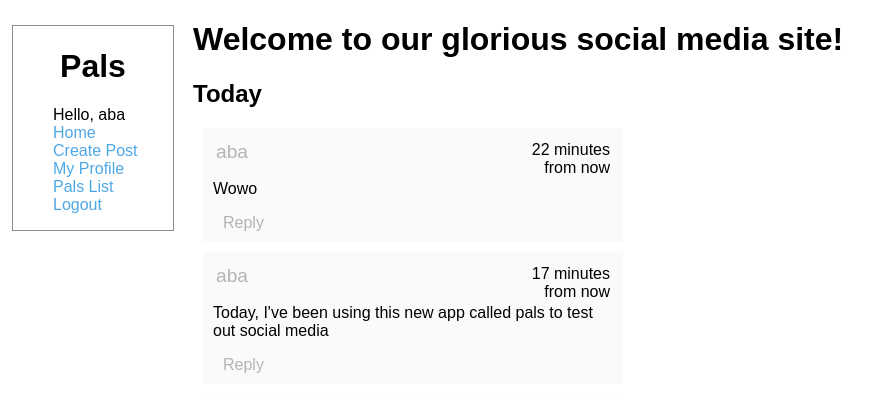
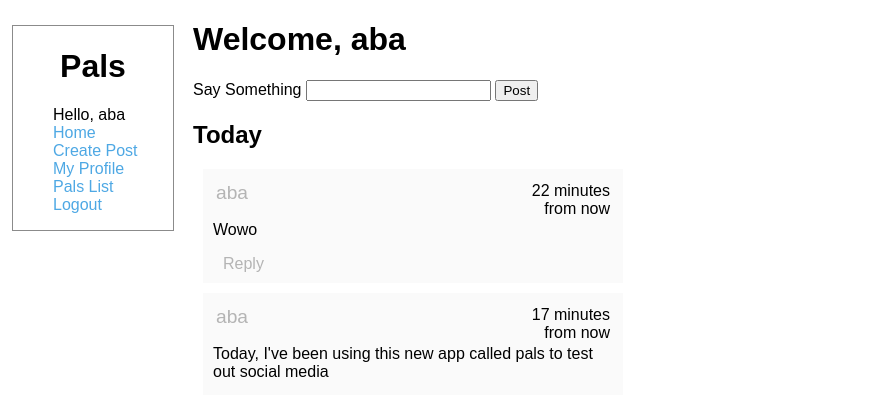
Before and after one commit to Benno1472/pals, a Django app: page /myapp/ in a window 1280 px wide. Shown: the top 395 px of the page, without its empty margins (0-891 px from the left). Run offline with Django 3.2, Linux system fonts and the light colour scheme; a user stored in the database is signed in; data comes from the database, SQL or seed files in the repository; both versions use the stored data as it was after the commit; some web fonts are replaced.

Commit message:
Hid contents from non-authorized users.

```diff
--- a/mysite/myapp/templates/myapp/index.html
+++ b/mysite/myapp/templates/myapp/index.html
@@ -3,7 +3,15 @@
 {% block title %}Home{% endblock %}
 
 {% block content %}
-<h1>Welcome to our glorious social media site!</h1>
+
+{% if user.is_authenticated %}
+<h1>Welcome, {{ user.username }}</h1>
+<form action="{% url 'create_post_submit' %}" method="post">
+    {% csrf_token %}
+    <label for="text_name">Say Something</label>
+    <input id="text_name" type="text" name="body">
+    <input type="submit" value="Post">
+</form>
 
 <h2>Today</h2>
 
@@ -15,4 +23,13 @@
 
 <h2>Thursday</h2>
 
+{% else %}
+<h1>Welcome to Pals</h1>
+<a href="{% url 'login' %}">Login here</a>
+
+{% endif %}
+
+
+
+
 {% endblock %}
--- a/mysite/myapp/urls.py
+++ b/mysite/myapp/urls.py
@@ -3,7 +3,6 @@ from . import views
 
 urlpatterns = [
     path('', views.index, name='index'),
-    path('all/', views.all_posts, name="all_posts"),
     path('profile/<slug:name>', views.profile, name="profile"),
     path('create/', views.create_post, name="create_post"),
     path('create/submit/', views.create_post_submit, name="create_post_submit"),
--- a/mysite/myapp/views.py
+++ b/mysite/myapp/views.py
@@ -16,18 +16,23 @@ def index(request):
     return render(request, "myapp/index.html", context)
 
 def create_post(request):
-    return render(request, "myapp/create_post.html")
+
+    if request.user.is_authenticated:
+        return render(request, "myapp/create_post.html")
+    else:
+        return redirect('login')
 
 def profile(request, name):
 
-    user = get_object_or_404(User, username=name)
-    posts = Post.objects.filter(user=user).order_by('-posted_time')
+    if request.user.is_authenticated:
 
-    context = {'name': name, 'user': request.user, "posts": posts}
-    return render(request, "myapp/profile.html", context)
+        user = get_object_or_404(User, username=name)
+        posts = Post.objects.filter(user=user).order_by('-posted_time')
 
-def all_posts(request):
-    return HttpResponse("Hello world. You are at the all posts page.")
+        context = {'name': name, 'user': request.user, "posts": posts}
+        return render(request, "myapp/profile.html", context)
+    else:
+        return redirect('login')
 
 def login(request):
     context = {}
@@ -57,10 +62,11 @@ def success(request):
     return render(request, "registration/success.html", context)
 
 def create_post_submit(request):
-    body = request.POST['body']
-    # y
-    q = Post(post_text=body, posted_time=timezone.now(), id=None, user=request.user)
-    q.save()
+    if request.user.is_authenticated:
+        body = request.POST['body']
+        # y
+        q = Post(post_text=body, posted_time=timezone.now(), id=None, user=request.user)
+        q.save()
     return redirect('index')
 
 def logout(request):
```
Also changed, not shown: mysite/db.sqlite3.
